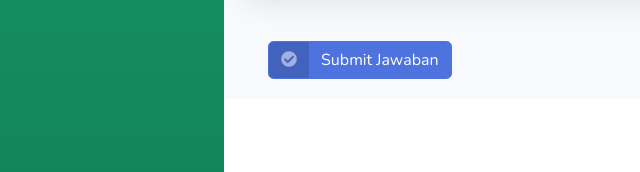
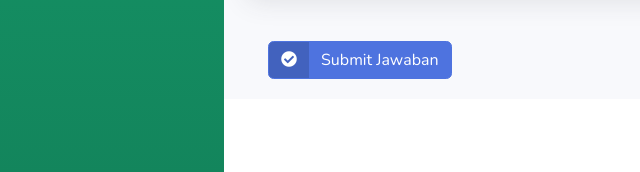
Before and after one commit to DBMPR-JABAR/Assesment-Frontend, a website with bundled scripts: page ujian.html in a window 1280 px wide. Shown: the part 1642-1814 px from the top of the page, 0-640 px from the left. Built offline with nearby package versions, Linux system fonts and the light colour scheme.

Commit message:
test commit

```diff
--- a/ujian.html
+++ b/ujian.html
@@ -499,7 +499,7 @@
 
                     <div class="card-body">
                         <a href="#" class="btn btn-primary btn-icon-split">
-                            <span class="icon text-white-50">
+                            <span class="icon text-white-100">
                                 <i class="fas fa-check-circle"></i>
                             </span>
                             <span class="text">Submit Jawaban</span>
```
